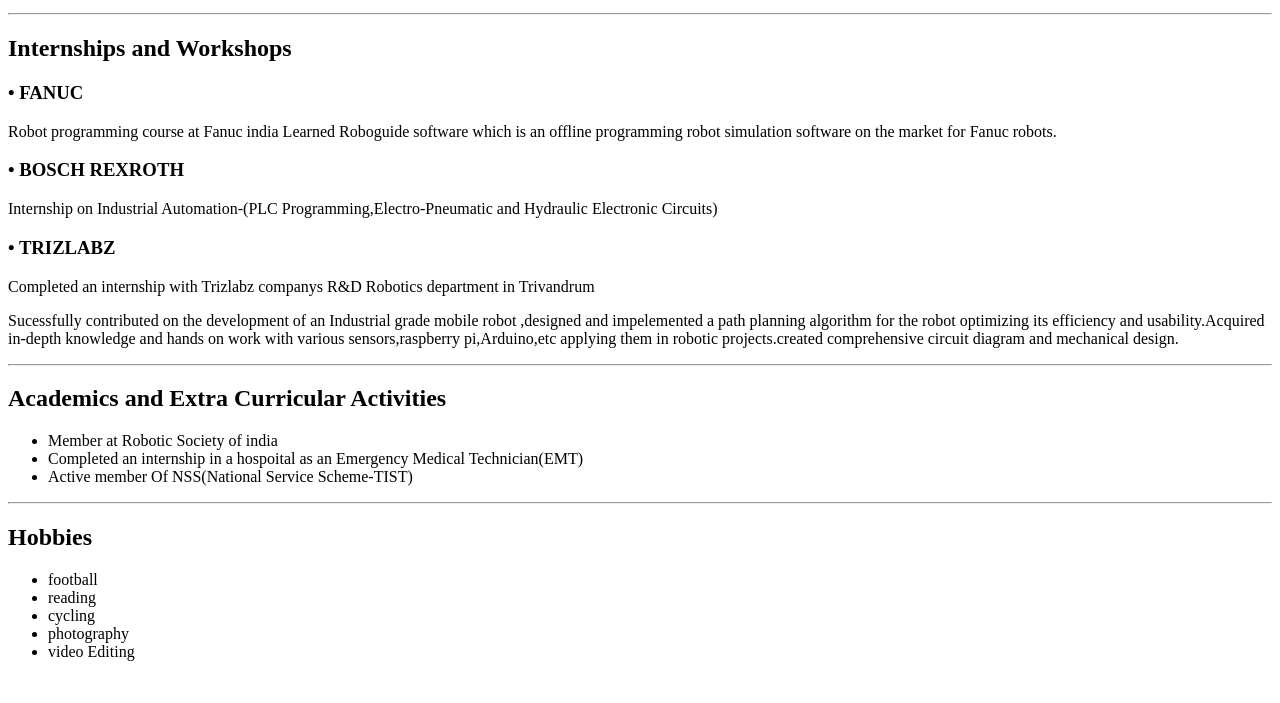
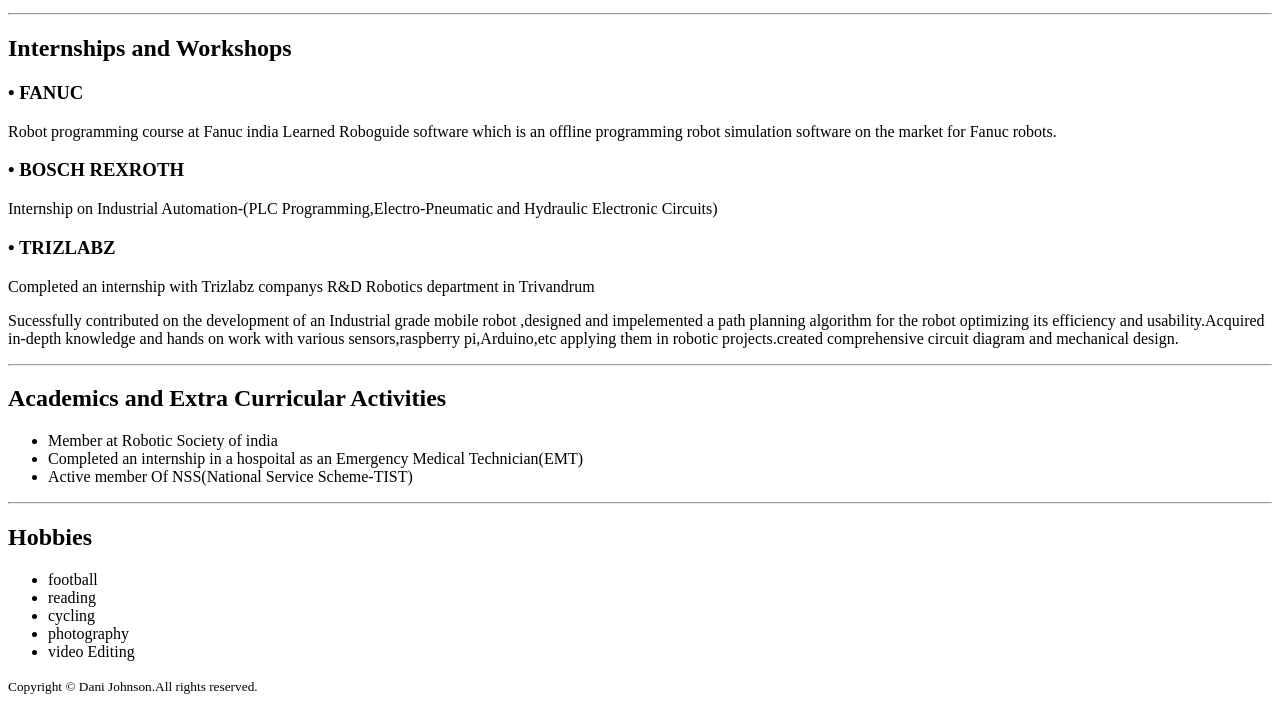
Before and after one commit to danixj/resume-html, a plain HTML site: page index.html in a window 1280 px wide. Shown: the part 928-1631 px from the top of the page. Before the commit the page ends 1605 px from the top, so only its background shows below. Drawn offline with Linux system fonts and the light colour scheme.

Commit message:
Update index.html
added an copyright to the html project.

```diff
--- a/index.html
+++ b/index.html
@@ -75,5 +75,10 @@
             <li>photography</li>
             <li>video Editing</li>
         </ul>
+        <footer>
+            <small>
+                Copyright © Dani Johnson.All rights reserved.
+            </small>
+        </footer>
     </body>
 </html>
```
